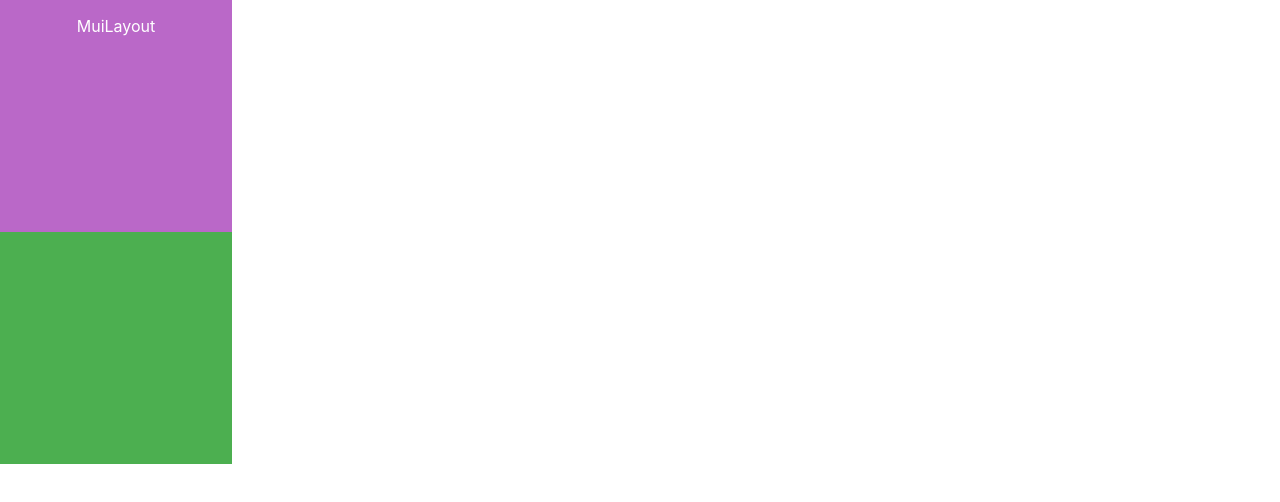
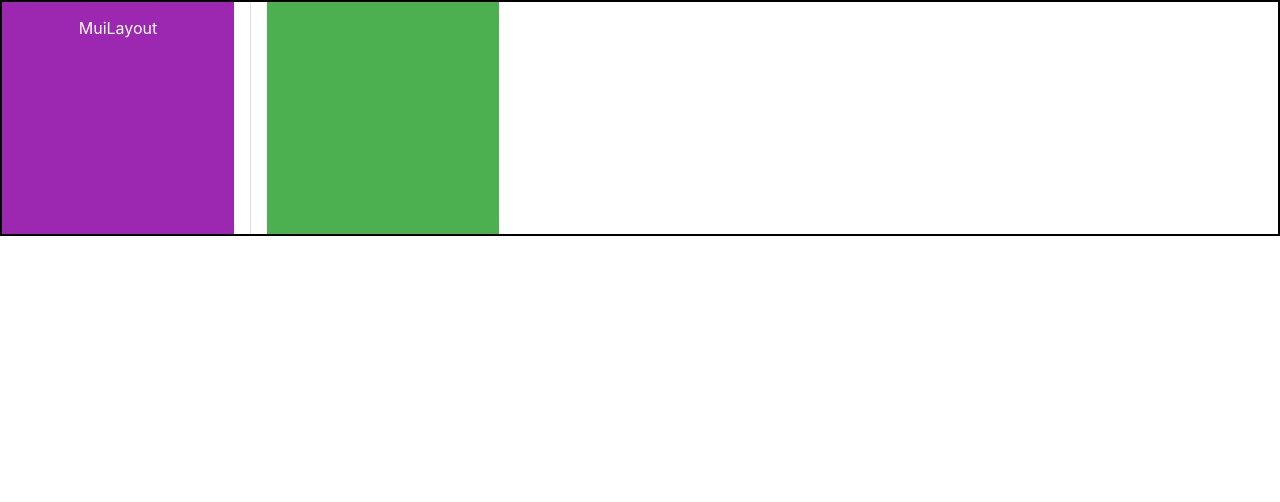
Before and after one commit to fhabhishektiwari/react-mui-learning, a React (Create React App) app: page / in a window 1280 px wide. Shown: the top 502 px of the page. Built offline with nearby package versions, Linux system fonts and the light colour scheme.

Commit message:
added Mui Stack

```diff
--- a/src/App.tsx
+++ b/src/App.tsx
@@ -1,6 +1,6 @@
 import React from 'react';
 import './App.css';
-import { MuiLayout } from './components/MuiLayout';
+import { MuiStack } from './components/MuiStack';
 
 
 
@@ -8,7 +8,7 @@ import { MuiLayout } from './components/MuiLayout';
 function App() {
   return (
     <div className='App'>
-      <MuiLayout/>
+      <MuiStack/>
 
 
     </div>
--- /dev/null
+++ b/src/components/MuiStack.tsx
@@ -0,0 +1,26 @@
+import React from 'react'
+import {Box,Stack,Divider} from '@mui/material'
+export const MuiStack = () => {
+  return (
+    <Stack
+        sx={{border:'2px solid'}}
+        direction='row'
+        spacing={2}
+        divider={<Divider orientation='vertical' flexItem/>}
+
+    >
+        {/* direction='row,column,row-reverse,column-reverse' */}
+            <Box sx={{
+                backgroundColor: 'secondary.main',
+                color: 'white',
+                height: '200px',
+                width: '200px',
+                padding: '16px',
+                '&:hover': {
+                    backgroundColor: 'secondary.light'
+                }
+            }}>MuiLayout</Box>
+            <Box display='flex' height='200px' width='200px' p={2} bgcolor='success.light'></Box>
+        </Stack>
+  )
+}
```
